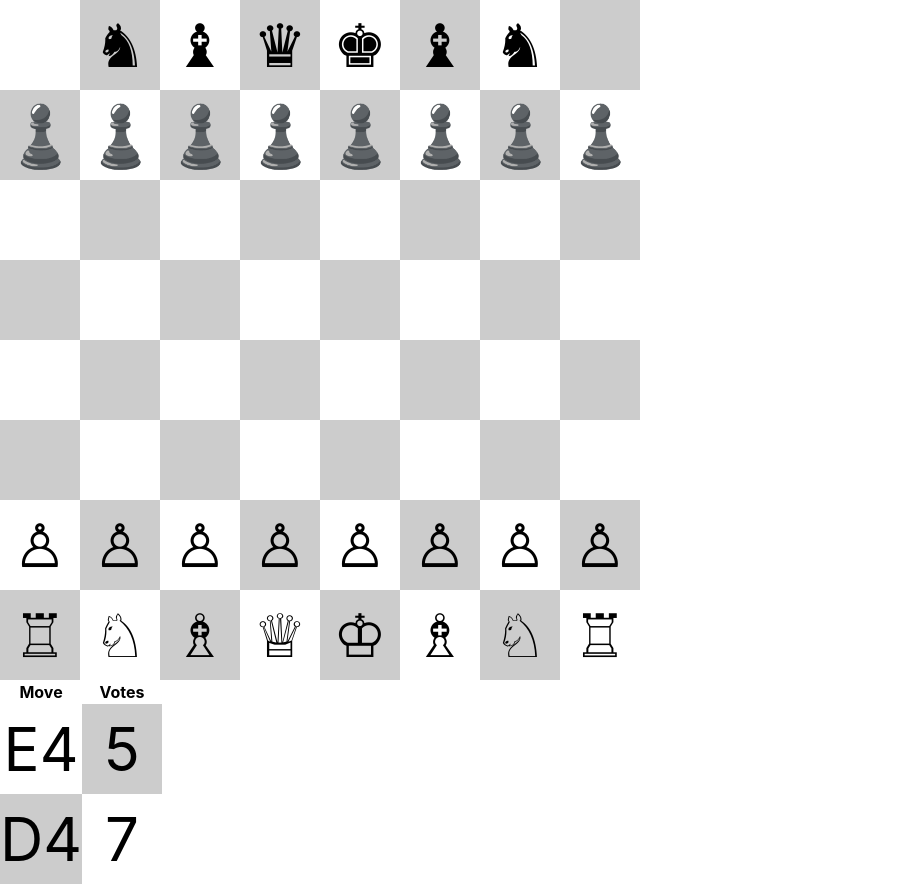
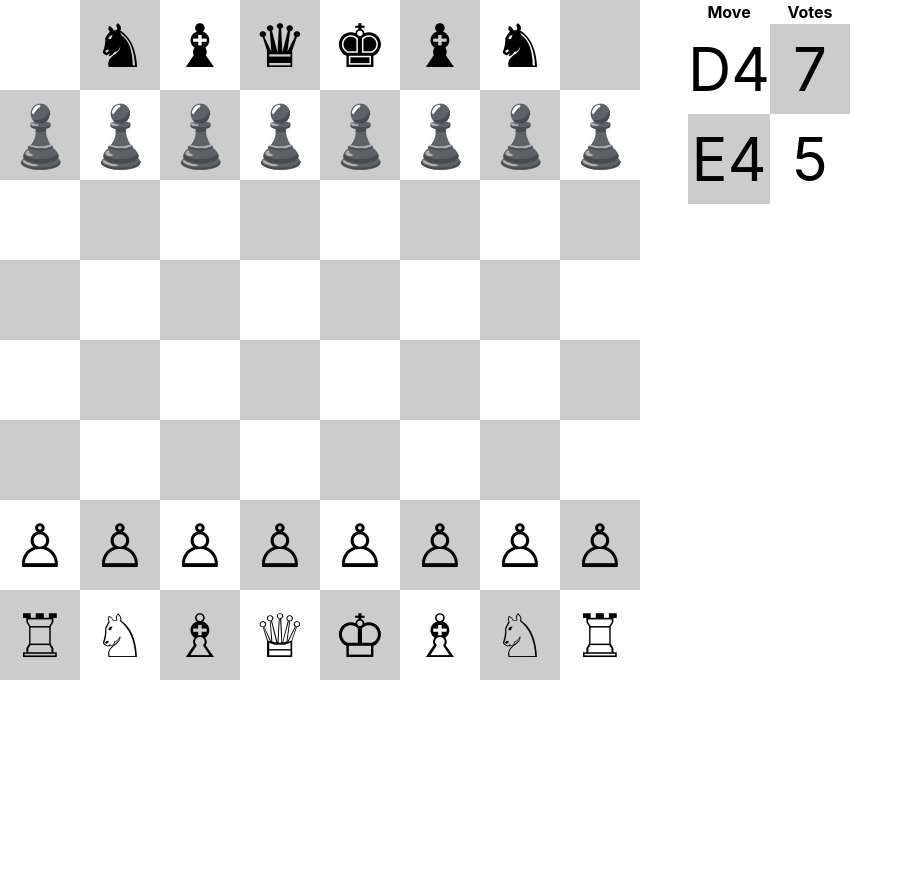
Before and after one commit to dunbarchara/rc-chess, a React (Vite) app in the folder frontend/: page / in a window 1280 px wide. Shown: the whole page, without its empty margins (0-913 px from the left). After the commit the page ends 800 px from the top, so only its background shows below. Built offline with nearby package versions, Linux system fonts and the light colour scheme.

Commit message:
chess board and votes

```diff
--- a/frontend/src/App.tsx
+++ b/frontend/src/App.tsx
@@ -18,8 +18,8 @@ export default function App() {
     [PieceKind.WhiteRook, PieceKind.WhiteKnight, PieceKind.WhiteBishop, PieceKind.WhiteQueen, PieceKind.WhiteKing, PieceKind.WhiteBishop, PieceKind.WhiteKnight, PieceKind.WhiteRook],
   ];
 
-  return <>
+  return <div className="flex flex-row items-start">
     <Board boardState={boardState} />
-    <Votes votes={testVotes} />
-  </>
+    <Votes votes={testVotes} containerStyles="mx-12" />
+  </div>
 }
--- a/frontend/src/Board.tsx
+++ b/frontend/src/Board.tsx
@@ -12,10 +12,11 @@ import Piece from "./Piece";
 
 type BoardProps = {
   boardState: (PieceKind | undefined)[][]
+  containerStyles?: string;
 };
 
-export default function Board({ boardState }: BoardProps) {
-  return <table>
+export default function Board({ boardState, containerStyles }: BoardProps) {
+  return <table className={`${containerStyles}`}>
     {boardState.map(boardRow)}
   </table>;
 }
--- a/frontend/src/Votes.tsx
+++ b/frontend/src/Votes.tsx
@@ -4,14 +4,16 @@ type Vote = {
 }
 
 type VotesProps = {
-  votes: Vote[]
+  votes: Vote[];
+  containerStyles?: string;
 }
 
-export default function Votes({ votes }: VotesProps) {
-  return <table className="table-auto">
+
+export default function Votes({ votes, containerStyles }: VotesProps) {
+  return <table className={`table-auto ${containerStyles}`}>
     <th>Move</th>
     <th>Votes</th>
-    {votes.sort((a, b) => a.votes - b.votes).map((vote) => (
+    {votes.sort((a, b) => b.votes - a.votes).map((vote) => (
       <tr>
         <td>{vote.move}</td>
         <td>{vote.votes}</td>
```
